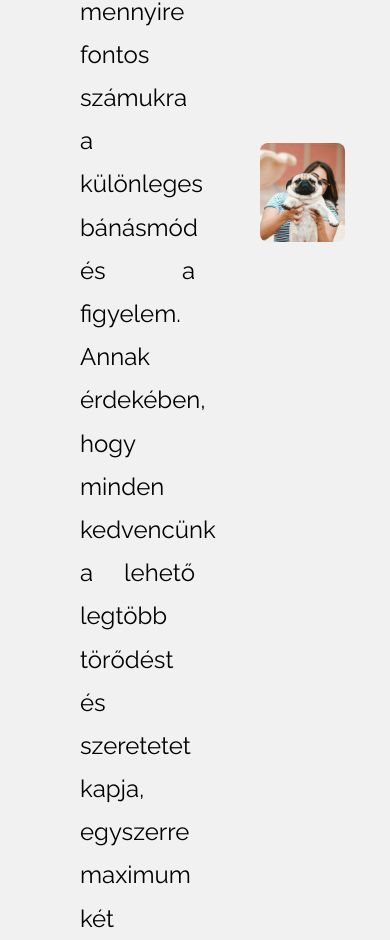
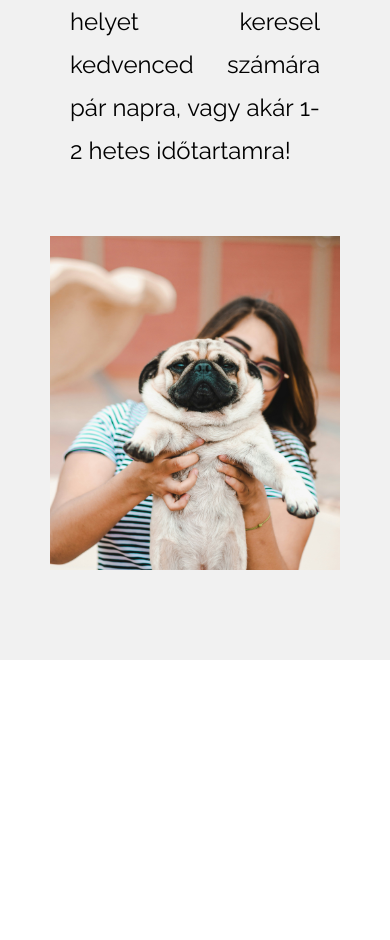
Before and after one commit to KertesVi/mops-hotel, a React (Vite) app in the folder frontend/: page /aboutUs in a window 390 px wide. Shown: the part 2596-3536 px from the top of the page. After the commit the page ends 3256 px from the top, so only its background shows below. Built offline with nearby package versions, Linux system fonts and the light colour scheme.

Commit message:
adjust about us component text to mobile

```diff
--- a/frontend/src/components/aboutUs.css
+++ b/frontend/src/components/aboutUs.css
@@ -9,13 +9,13 @@ body, html {
 
 .w3-container {
   padding: 80px 40px;
+  text-align: center;
 }
 
 .flex-container {
   display: flex;
   justify-content: space-between;
   align-items: center;
-  gap: 20px;
   flex-wrap: wrap;
 }
 
@@ -33,12 +33,42 @@ body, html {
 .flex-item-image {
   display: flex;
   justify-content: center;
-  margin-top: 40px;
 }
 
 .flex-item-image img {
-  width: 100%;
+  max-width: 100%;
   height: auto;
-  max-width: 90%;
-  border-radius: 8px;
 }
+
+/* Mobile-specific adjustments */
+@media only screen and (max-width: 768px) {
+  .flex-container {
+    flex-direction: column; /* Stack the text and image vertically on smaller screens */
+    align-items: center; /* Center-align the items */
+  }
+
+  .flex-item-text, .flex-item-image {
+    max-width: 100%; /* Allow both items to take full width on small screens */
+    padding: 10px;
+  }
+
+  .w3-jumbo {
+    font-size: 2rem; /* Smaller font size on smaller screens */
+  }
+
+  /* Maintain existing font style for text elements */
+  .w3-xlarge, .w3-jumbo {
+    font-family: inherit; /* Ensure the font family is inherited */
+    font-weight: inherit; /* Maintain the global font-weight */
+  }
+}
+
+@media only screen and (max-width: 480px) {
+  .w3-jumbo {
+    font-size: 1.5rem; /* Further reduce the font size for very small screens */
+  }
+
+  .w3-xlarge {
+    font-size: 1.2rem; /* Adjust text size for readability */
+  }
+}
```
